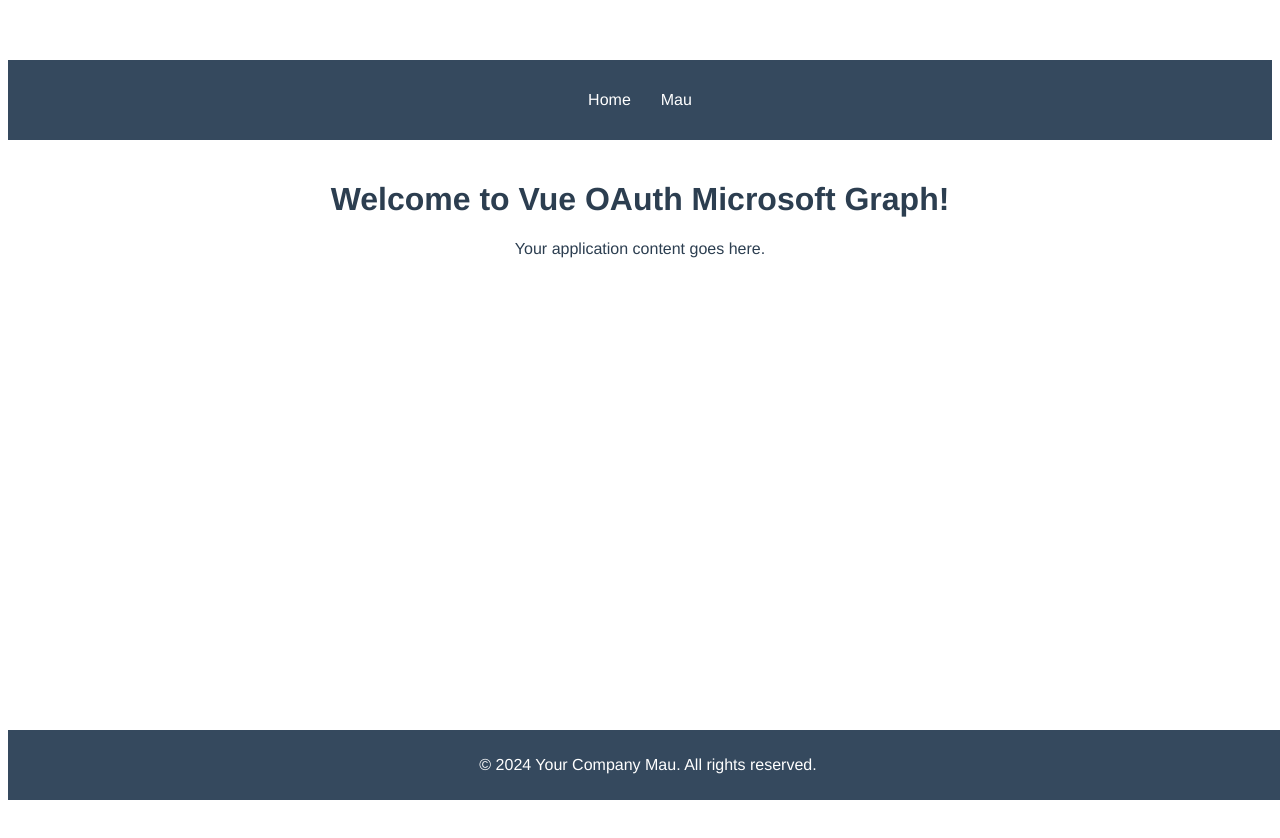
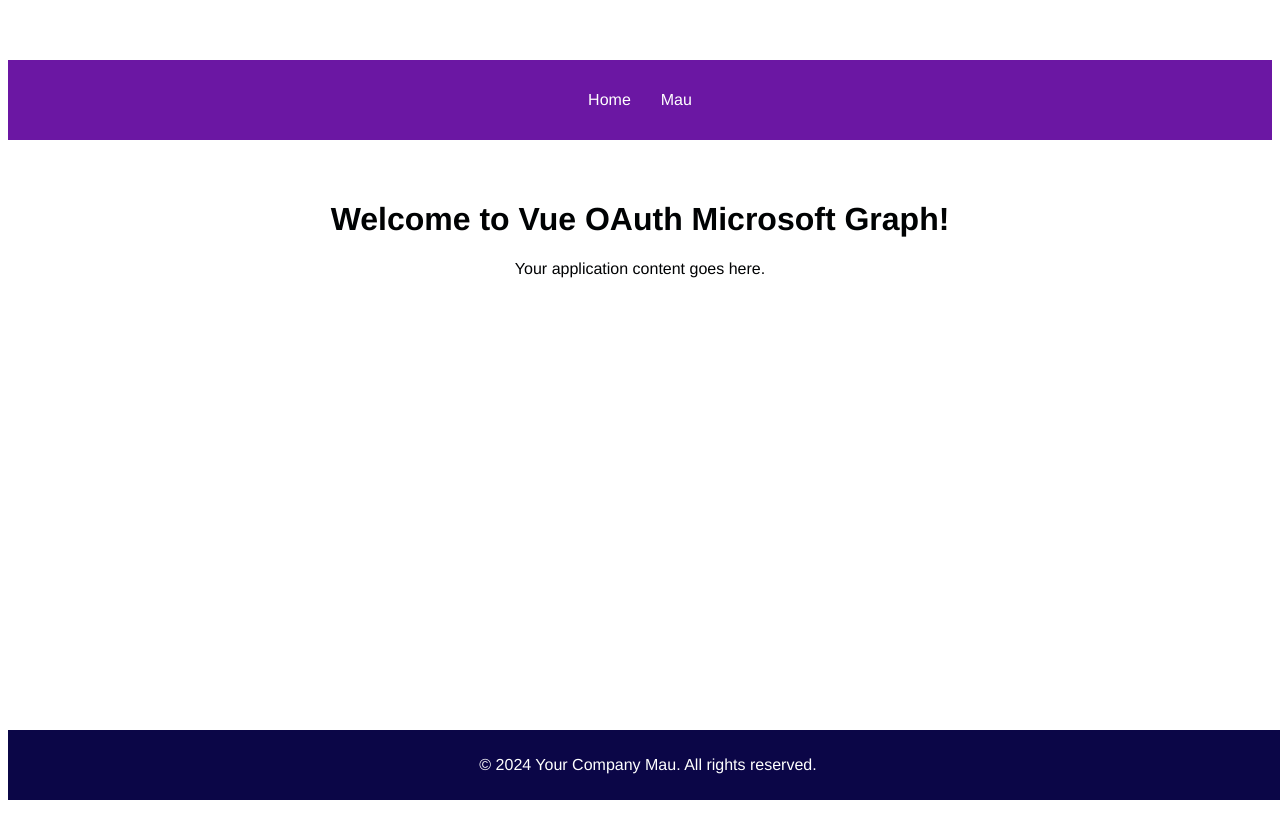
Before and after one commit to Mauranneakam/tp4, a Vue app: page / in a window 1280 px wide. Shown: the top 838 px of the page. Before the commit the page ends 800 px from the top, so only its background shows below. Built offline with nearby package versions, Linux system fonts and the light colour scheme.

Commit message:
create BaseHeader and BaseFooter

```diff
--- a/src/App.vue
+++ b/src/App.vue
@@ -1,21 +1,21 @@
 <template>
   <div id="app">
-    <Header />
+    <BaseLayout>
     <HomePage />
-    <Footer />
+    </BaseLayout>
   </div>
 </template>
 
 <script>
-import Header from './components/Header.vue';
-import Footer from './components/Footer.vue';
+//import Header from './components/Header.vue';
+//import Footer from './components/Footer.vue';
 import HomePage from './components/HomePage.vue';
+import BaseLayout from './components/BaseLayout.vue';
 
 export default {
   name: 'App',
   components: {
-    Header,
-    Footer,
+    BaseLayout,
     HomePage
   }
 }
@@ -25,7 +25,7 @@
 #app {
   font-family: Avenir, Helvetica, Arial, sans-serif;
   text-align: center;
-  color: #2c3e50;
+  color: #000203;
   margin-top: 60px;
 }
 main {
--- /dev/null
+++ b/src/components/BaseLayout.vue
@@ -0,0 +1,34 @@
+<template>
+    <div id="base-layout">
+      <Header />
+      <main>
+        <slot></slot>
+      </main>
+      <Footer />
+    </div>
+  </template>
+
+  <script>
+  import Header from './Header.vue';
+  import Footer from './Footer.vue';
+
+  export default {
+    name: 'BaseLayout',
+    components: {
+      Header,
+      Footer
+    }
+  }
+  </script>
+
+  <style scoped>
+  #base-layout {
+    display: flex;
+    flex-direction: column;
+    min-height: 100vh; /* Ensure the layout takes full height */
+  }
+  main {
+    flex: 1; /* Allow main content to grow */
+    padding: 20px;
+  }
+  </style>
--- a/src/components/Footer.vue
+++ b/src/components/Footer.vue
@@ -12,7 +12,7 @@
 
   <style scoped>
   footer {
-    background-color: #35495e;
+    background-color: #0b0647;
     color: white;
     padding: 10px 0;
     position: fixed;
--- a/src/components/Header.vue
+++ b/src/components/Header.vue
@@ -17,7 +17,7 @@
 
   <style scoped>
   header {
-    background-color: #35495e;
+    background-color: #6b17a3;
     color: white;
     padding: 15px;
   }
```
